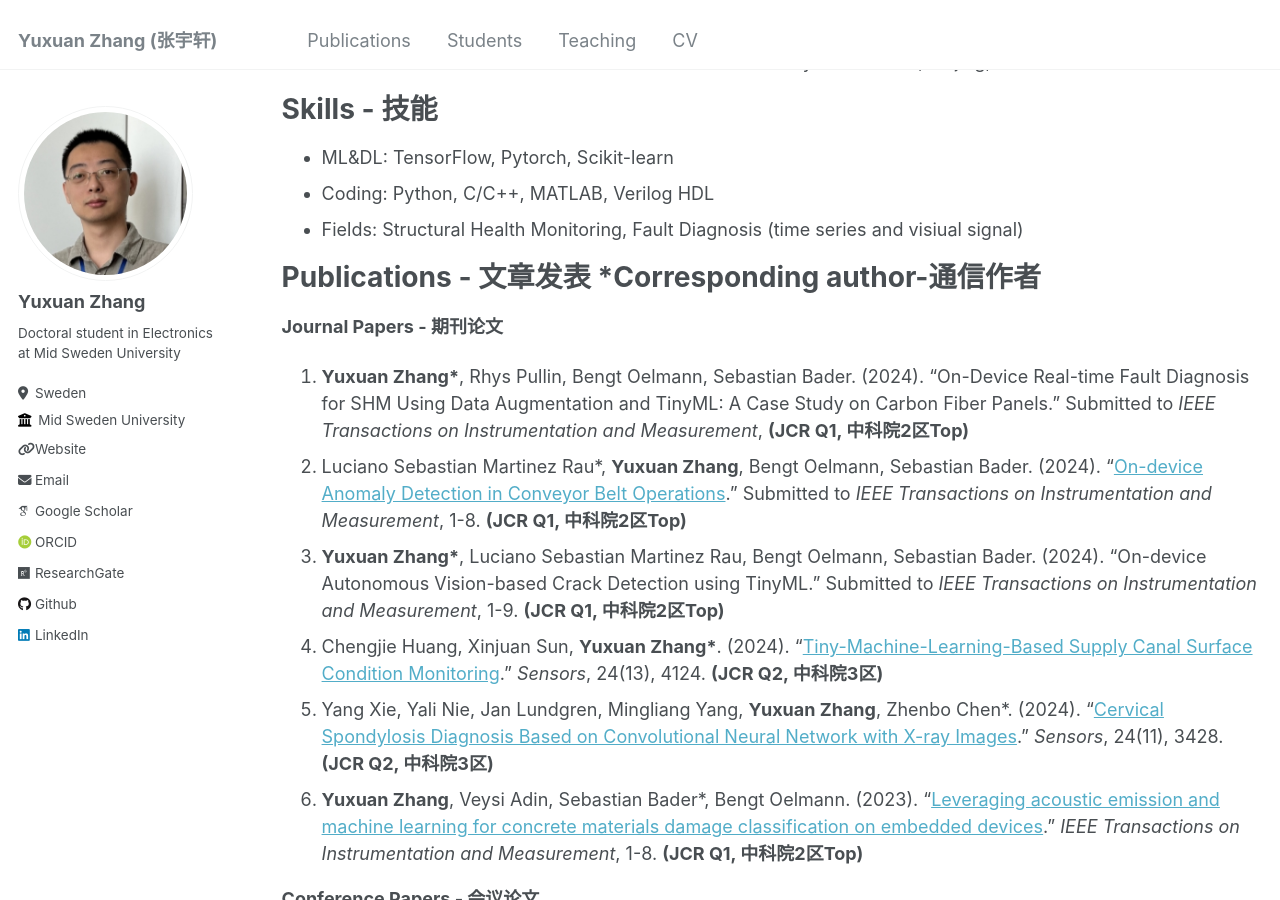
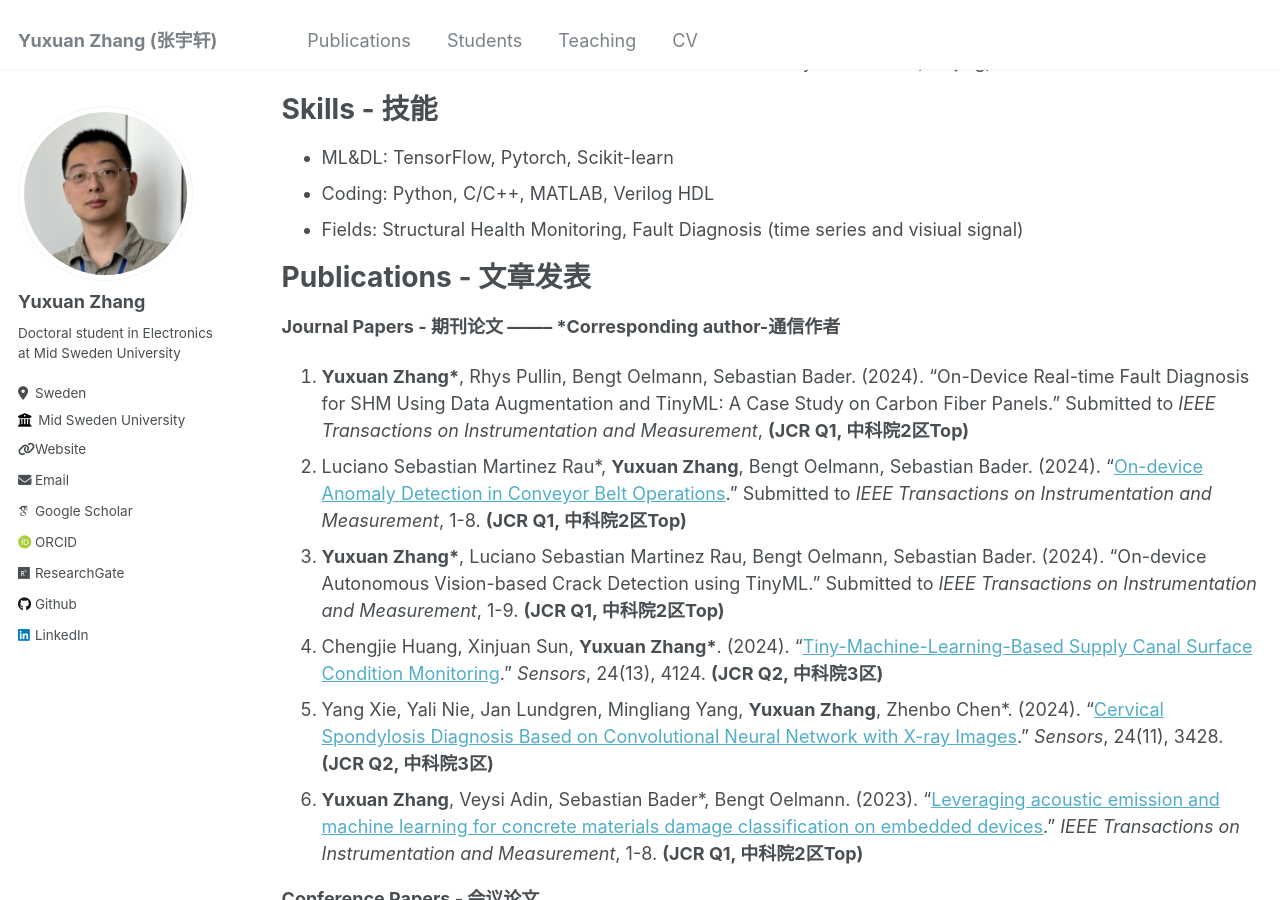
Before and after one commit to YuxuanZhang-96/YuxuanZhang-96.github.io, a Jekyll site: the page built from _pages/cv.md, in a window 1280 px wide and 900 px high, scrolled down 504 px. Built offline with Jekyll 4.4.1, drawn with Linux system fonts in a browser that asks for light colours; some web fonts are replaced.

Commit message:
Update cv.md

```diff
--- a/_pages/cv.md
+++ b/_pages/cv.md
@@ -31,9 +31,9 @@ Skills - 技能
 * Coding: Python, C/C++, MATLAB, Verilog HDL
 * Fields: Structural Health Monitoring, Fault Diagnosis (time series and visiual signal)
 
-Publications - 文章发表              *Corresponding author-通信作者
+Publications - 文章发表
 ======
-__Journal Papers - 期刊论文__
+__Journal Papers - 期刊论文        --------        *Corresponding author-通信作者__
 1. __Yuxuan Zhang*__, Rhys Pullin, Bengt Oelmann, Sebastian Bader. (2024). "On-Device Real-time Fault Diagnosis for SHM Using Data Augmentation and TinyML: A Case Study on Carbon Fiber Panels." Submitted to _IEEE Transactions on Instrumentation and Measurement_, __(JCR Q1, 中科院2区Top)__
 2. Luciano Sebastian Martinez Rau*, __Yuxuan Zhang__, Bengt Oelmann, Sebastian Bader. (2024). "[On-device Anomaly Detection in Conveyor Belt Operations](https://arxiv.org/abs/2411.10729)." Submitted to _IEEE Transactions on Instrumentation and Measurement_, 1-8. __(JCR Q1, 中科院2区Top)__
 3. __Yuxuan Zhang*__, Luciano Sebastian Martinez Rau, Bengt Oelmann, Sebastian Bader. (2024). "On-device Autonomous Vision-based Crack Detection using TinyML." Submitted to _IEEE Transactions on Instrumentation and Measurement_, 1-9. __(JCR Q1, 中科院2区Top)__
```
